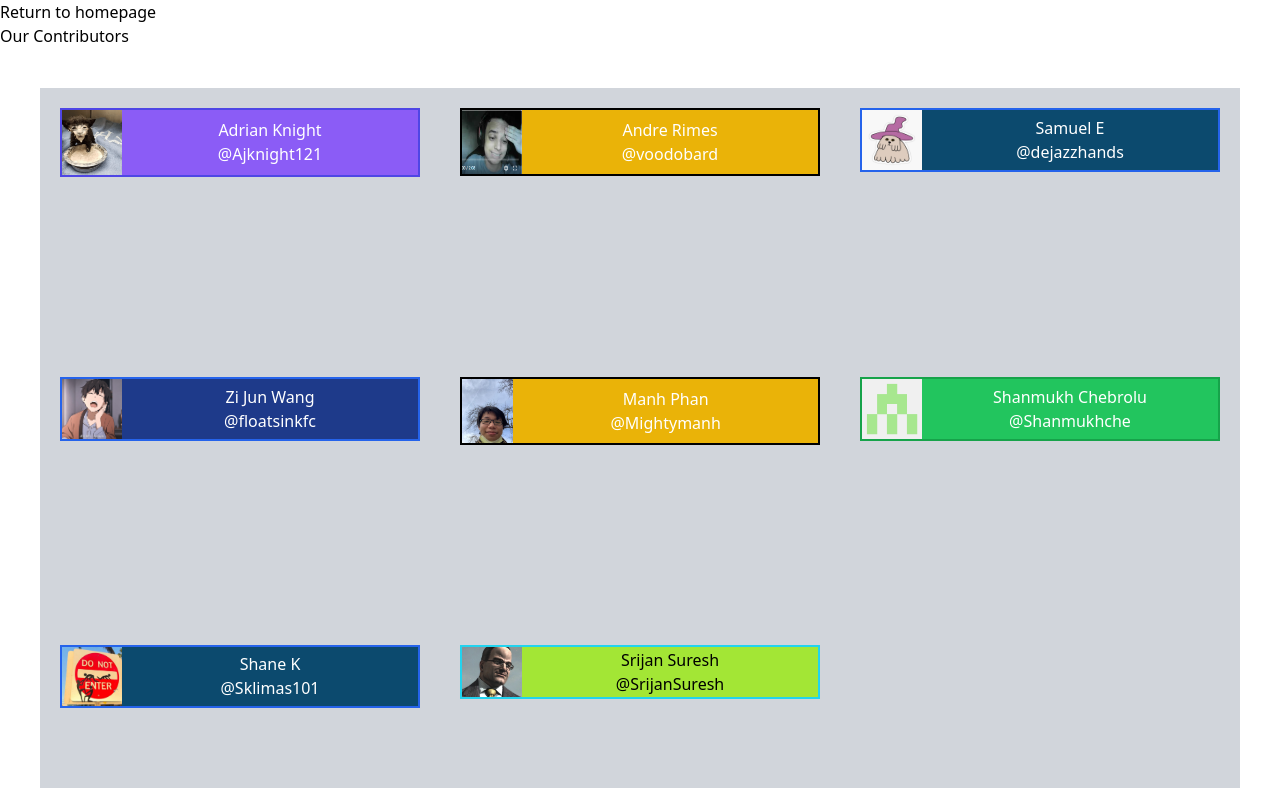
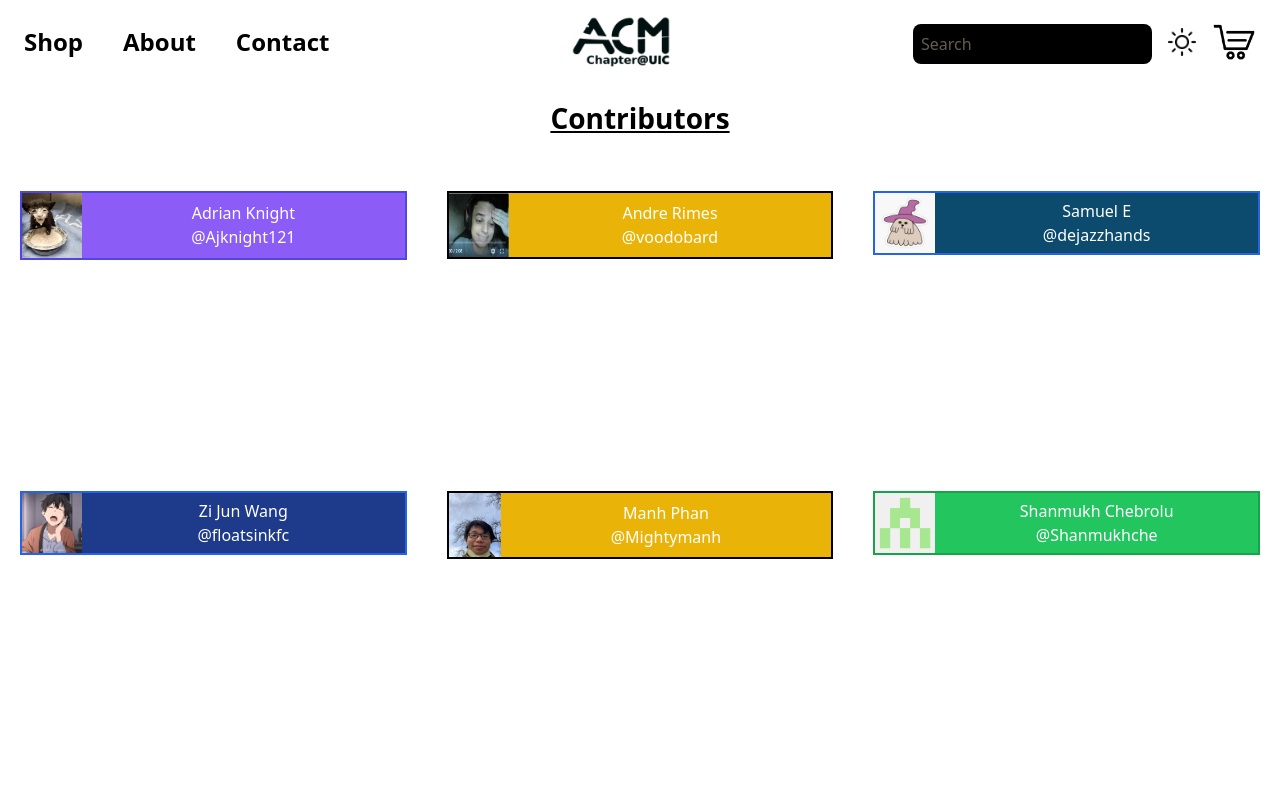
Before and after one commit to acm-uic/marketplace, a Next.js app: page /Contributors in a window 1280 px wide. Shown: the top 788 px of the page. Built offline with nearby package versions, Linux system fonts and the light colour scheme.

Commit message:
layout.jsx added

```diff
--- a/app/Contributors/page.jsx
+++ b/app/Contributors/page.jsx
@@ -1,15 +1,22 @@
+'use client'
 import Link from 'next/link'
-import React from 'react'
+import React, { useEffect } from 'react'
 import {AdrianKnight, Andre, SamuelE, Shanmukhche, Sklimas101, SrijanS, Manh_Phan, ZiJunW} from '../components/UserCard'
+import { useTheme } from '../components/ThemeContext';
 
 const ContributorPage = () => {
+  const { setInvertColors, isDarkMode } = useTheme();
+
+  useEffect(() => {
+    setInvertColors(true);
+  }, [setInvertColors]);
 
   return (
-    <div className='h-full w-full'>
-      <Link href={"/"}>Return to homepage</Link>
-      <h1>Our Contributors</h1>
+    <div style={{ background: isDarkMode?"#FFF":"#FFF" }} className='min-h-screen w-full flex flex-col'>
+        <h2 className=' mt-[97px] mx-auto font-bold underline text-black text-[28px]'>Contributors</h2>
+        <div className=' mt-8 flex justify-center '>
+          <div className='grid grid-cols-3 h-[893px]  w-[1700px]'>
 
-      <div className='grid grid-cols-3 m-10 h-full bg-gray-300 min-w-[700px]'>
             <AdrianKnight/>
             <Andre />
             <SamuelE/>
@@ -20,6 +27,7 @@ const ContributorPage = () => {
             <SrijanS/>
           </div>
         </div>
+    </div>
   )
 }
 
--- /dev/null
+++ b/app/components/ThemeContext.jsx
@@ -0,0 +1,20 @@
+
+import React, { createContext, useContext, useState } from 'react';
+
+const ThemeContext = createContext();
+
+export const ThemeProvider = ({ children }) => {
+  const [isDarkMode, setIsDarkMode] = useState(true);
+  const [invertColors, setInvertColors] = useState(false);
+
+  return (
+    <ThemeContext.Provider value={{ isDarkMode, setIsDarkMode, invertColors, setInvertColors }}>
+      {children}
+    </ThemeContext.Provider>
+  );
+};
+
+export const useTheme = () => {
+  const context = useContext(ThemeContext);
+  return context;
+};
--- a/app/components/footer.jsx
+++ b/app/components/footer.jsx
@@ -6,10 +6,11 @@ import githublogo from "../images/github.png";
 import youtubelogo from "../images/youtubeLogo.png";
 import linkedinlogo from "../images/linkedin.png";
 import instagramlogo from "../images/instaLogo.png";
+import { useTheme } from "./ThemeContext";
 
 
-
-export default function Footer( {isDarkMode}) {
+export default function Footer() {
+  const { isDarkMode } = useTheme();
   return (
     <footer style={{ background: isDarkMode ? '#242526' : '#34A3D9' }} className="h-52 block w-full overflow-hidden mb-0">
       <div className=" float-left w-6/12 h-full text-white">
@@ -47,7 +48,7 @@ export default function Footer( {isDarkMode}) {
           </div>
         </div>
         <div className=" mr-8 mt-3 font-bold text-lg">
-            <Link href="/Contributors" >
+            <Link href="/Contributors">
               Website Credit & Contributors
             </Link>
         </div>
--- a/app/components/header.jsx
+++ b/app/components/header.jsx
@@ -1,5 +1,6 @@
 'use client'
-import { useState } from "react";
+import { useTheme } from './ThemeContext';
+import React from 'react';
 import Link from "next/link";
 import Image from "next/image";
 import logo from '../images/acmLogo.png'
@@ -7,9 +8,11 @@ import cart from '../images/cart.png'
 import sun from "../images/sun.png"
 import moon from "../images/moon.png"
 
-export default function Header({ isDarkMode, setIsDarkMode, invertedColor }) {
+export default function Header() {
+    const { isDarkMode, setIsDarkMode, invertColors } = useTheme();
+    const colorHeader = invertColors ? "invert" : "invert-0";
     return (
-        <div className={`flex items-center justify-between  w-full absolute`}>
+        <div className={`flex items-center justify-between  w-full absolute ${colorHeader}`}>
             <div className="font-bold text-lg mt-4">
                 <Link href="/" className="text-2xl ml-6 mr-10 text-white hover:underline">Shop</Link>
                 <Link className="text-2xl mr-10 text-white hover:underline" href="https://acm.uic.edu/about" target="_blank">About</Link>
--- a/app/components/hero.jsx
+++ b/app/components/hero.jsx
@@ -2,7 +2,7 @@ import React from "react";
 
 export default function HeroScreen( {scrollToProductList, isDarkMode}) {
   return (
-    <div className="flex flex-col items-center justify-center min-h-screen bg-cover bg-center w-full">
+    <div style={{ background: isDarkMode?"linear-gradient(180deg, #D90000 88.89%, #242526 100%)":"#34A3D9" }} className="flex flex-col items-center justify-center min-h-screen bg-cover bg-center w-full">
       <h1 className="text-white text-9xl font-extrabold mb-8 mt-42 text-shadow-hero shadow-HEROSHADOW">ACM Merch</h1>
       <button style={{ color: isDarkMode ? '#D90000' : '#34A3D9' }} className="bg-white px-5 py-6 rounded-full " onClick={scrollToProductList}>
         <a className={`text-center font-bold text-4xl text-shadow-hero shadow-SHOPTEXTSHADOW`}>SHOP NOW</a>
--- a/app/layout.jsx
+++ b/app/layout.jsx
@@ -1,6 +1,10 @@
+'use client'
 import './globals.css'
 // import { Inter } from 'next/font/google'
-
+import React from 'react';
+import Header from './components/header'; // Import your Header component
+import Footer from './components/footer'; // Import your Footer component
+import { ThemeProvider } from './components/ThemeContext';
 // const inter = Inter({ subsets: ['latin'] })
 
 export const metadata = {
@@ -10,9 +14,16 @@ export const metadata = {
 
 export default function RootLayout({ children }) {
   return (
-    <html lang="en" className='w-full h-full'>
-      {/* <body className={inter.className}>{children}</body> */}
-      <body className='w-full h-full'>{children}</body>
-    </html>
+    <ThemeProvider>
+      <html lang="en" className="w-full h-full">
+        <body className="w-full h-full">
+          <Header />
+          <div>
+          {children}
+          </div>
+          <Footer />
+        </body>
+      </html>
+    </ThemeProvider>
   )
 }
--- a/app/page.jsx
+++ b/app/page.jsx
@@ -4,11 +4,16 @@ import Header from "./components/header";
 import HeroScreen from "./components/hero"
 import Footer from "./components/footer"
 import ProductList from "./components/productlist";
-import { useState, useRef } from "react";
+import { useState, useRef, useEffect } from "react";
+import { useTheme } from "./components/ThemeContext";
 
 export default function Home() {
-  const [isDarkMode, setIsDarkMode] = useState(true)
+  const { isDarkMode, setInvertColors } = useTheme();
   const productListRef = useRef(null);
+
+  useEffect(() => {
+    setInvertColors(false);
+  }, [setInvertColors]);
 
   const scrollToProductList = () => { //Scroll Animation
     productListRef.current.scrollIntoView({
@@ -17,11 +22,9 @@ export default function Home() {
   };
 
   return (
-    <div className="w-full h-full text-white" style={{ background: isDarkMode?"linear-gradient(180deg, #D90000 88.89%, #242526 100%)":"#34A3D9" }}>
-      <Header isDarkMode={isDarkMode} setIsDarkMode={setIsDarkMode}/>
+    <div className="w-full h-full text-white" >
       <HeroScreen scrollToProductList={scrollToProductList} isDarkMode={isDarkMode}/>
       <ProductList productListRef={productListRef} isDarkMode={isDarkMode}/>
-      <Footer isDarkMode={isDarkMode} />
 
     </div>
   );
```
Lines whose indentation alone changed are shown as unchanged.
